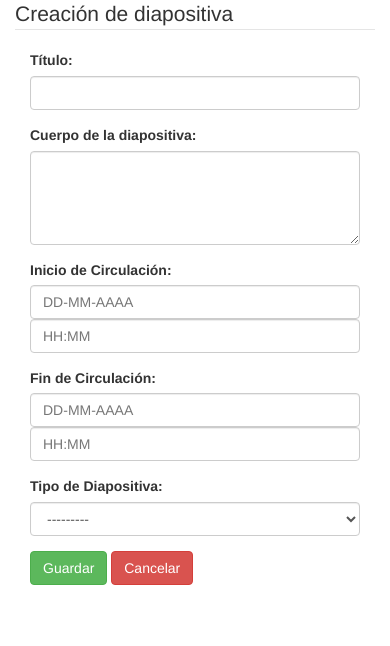
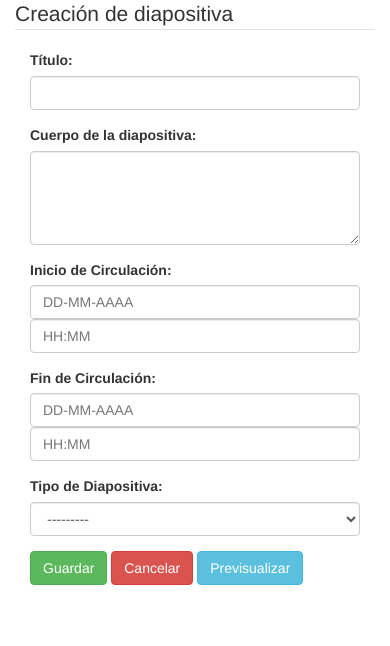
Before and after one commit to milenkotomic/NoticiasDCC, a Django app: page /news/slide/new/1 in a window 390 px wide. Shown: the part 93-739 px from the top of the page. Run offline with Django 3.2, Linux system fonts and the light colour scheme; a user stored in the database is signed in; tables that the repository leaves empty hold one stand-in row (values such as "Sample post"); some libraries are stand-ins or nearby versions.

Commit message:
New button for previsualization and fix bug

```diff
--- /dev/null
+++ b/DCCNews/static/DCCNews/js/changeForm.js
@@ -0,0 +1,11 @@
+/**
+ * Created by milenkotomic on 26-05-15.
+ */
+
+function goToPrev(template) {
+    document.form.action = "/news/visualize/" + template + "/";
+}
+
+function goToSave(){
+    document.form.action = "";
+}
--- a/DCCNews/static/DCCNews/js/validateForms.js
+++ b/DCCNews/static/DCCNews/js/validateForms.js
@@ -21,6 +21,8 @@
     var fuData = $("#id_image");
     var FileUploadPath = fuData.val();
 
+    if (fuData.length) {
+
         if (FileUploadPath != '') {
             var Extension = FileUploadPath.substring(
                 FileUploadPath.lastIndexOf('.') + 1).toLowerCase();
@@ -31,8 +33,9 @@
                 fuData.prev().prev().children('div').html("* Ingrese una imagen válida.");
             }
         }
-    else{
+        else {
             fuData.prev().prev().children('div').html("* Este campo es obligatorio.");
+        }
     }
 
     $("form#formID #id_start_circulation, #id_start_circulation_time, #id_end_circulation, #id_end_circulation_time")
--- a/DCCNews/templates/DCCNews/slide.html
+++ b/DCCNews/templates/DCCNews/slide.html
@@ -7,6 +7,7 @@
     <script src="{% static 'DCCNews/js/es.js' %}"></script>
     <link rel="stylesheet" href="{% static 'DCCNews/style/bootstrap-datetimepicker.css' %}" />
     <script src="{% static 'DCCNews/js/validateForms.js' %}"></script>
+    <script src="{% static 'DCCNews/js/changeForm.js' %}"></script>
 {% endblock %}
 
 {% block content %}
@@ -21,7 +22,7 @@
         </div>
     {% endif %}
     <div class="col-lg-6 col-md-9">
-        <form action="" method="post" enctype="multipart/form-data" id="formID" onsubmit="return validateForms()">
+        <form action="" method="post" enctype="multipart/form-data" name="form" id="formID" onsubmit="return validateForms()">
             {% csrf_token %}
             {% if form.title %}
                 <div class="row">
@@ -137,16 +138,19 @@
                 </div>
             </div>
             <div class="row">
-                <div class="col-lg-5 col-md-5">
+                <div class="col-lg-12 col-md-12">
                     <div class="form-group">
-                        <button id="submitButton" class="btn btn-success" type="submit">Guardar</button>
+                        <button id="saveButton" class="btn btn-success" onclick="goToSave()" type="submit">Guardar</button>
                         {% if new %}
                             <a href="{% url 'index' %}" class="btn btn-danger" onClick="return confirm('¿Esta seguro que desea cancelar?')">Cancelar</a>
                         {% else %}
-                            <a href="{% url 'search_slide' %}?cancel=1" class="btn btn-danger" onClick="return confirm('¿Esta seguro que desea cancelar?')">Cancelar</a>
+                            <a href="{% url 'search_event' %}?cancel=1" class="btn btn-danger" onClick="return confirm('¿Esta seguro que desea cancelar?')">Cancelar</a>
                         {% endif %}
+                        <button id="prevButton" class="btn btn-info" onclick="goToPrev({{ template }})" type="submit">Previsualizar</button>
                     </div>
                 </div>
+            </div>
+            <div class="row">
                 <div id="processing" class="col-lg-7 col-md-7" style="display: none;">
                     <div class="form-group">
                         <div class="alert alert-success" role="alert">Procesando. Por favor espere.</div>
--- a/DCCNews/views.py
+++ b/DCCNews/views.py
@@ -112,13 +112,16 @@
             url = reverse(index)+"?create=1"
             return HttpResponseRedirect(url)
 
-        return render(request, 'DCCNews/slide.html', {'form': form, 'image': template.view_prev, 'new': True})
+        return render(request, 'DCCNews/slide.html', {'form': form,
+                                                      'image': template.view_prev,
+                                                      'new': True,
+                                                      'template': template_id})
     if template_id == "1":
         form = SlideText()
     elif template_id == "2":
         form = SlideImage()
 
-    return render(request, 'DCCNews/slide.html', {'form': form, 'image': template.view_prev, 'new': True})
+    return render(request, 'DCCNews/slide.html', {'form': form, 'image': template.view_prev, 'new': True, 'template': template_id})
 
 
 # edit_publication: TODO
@@ -191,7 +194,9 @@
 
     print image_name
 
-    return render(request, 'DCCNews/slide.html', {'form': form, 'image': template.view_prev, 'image_name': image_name})
+    return render(request, 'DCCNews/slide.html', {'form': form,
+                                                  'image': template.view_prev,
+                                                  'image_name': image_name})
 
 
 # new_event: TODO
```
Also changed, not shown: DCCNews/templates/DCCNews/event.html (+8 -4 lines). Lines whose indentation alone changed are shown as unchanged.
